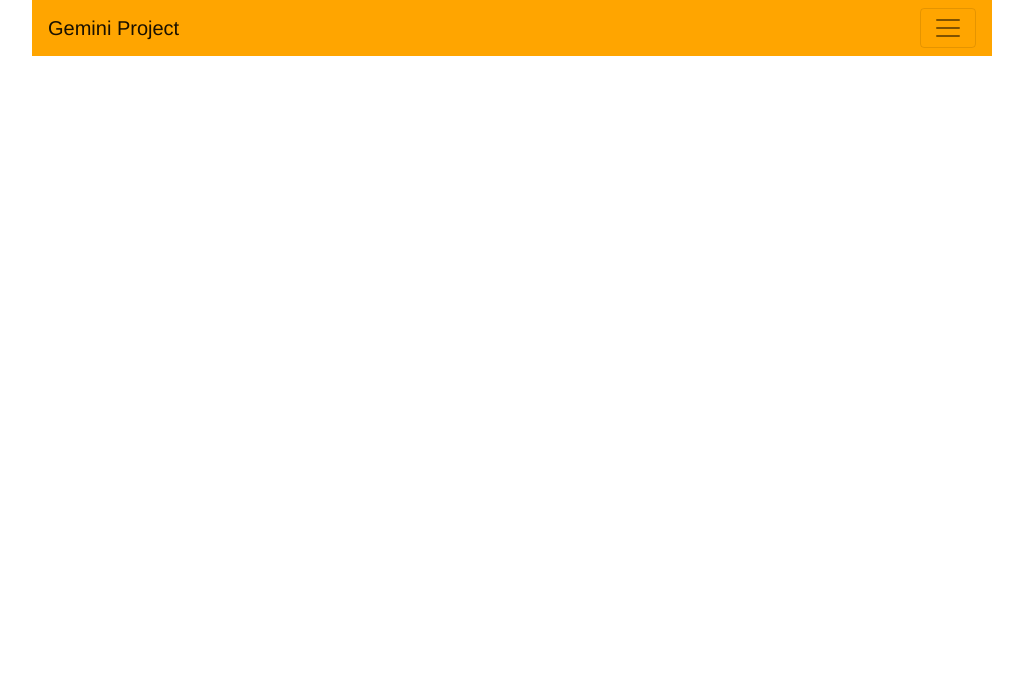
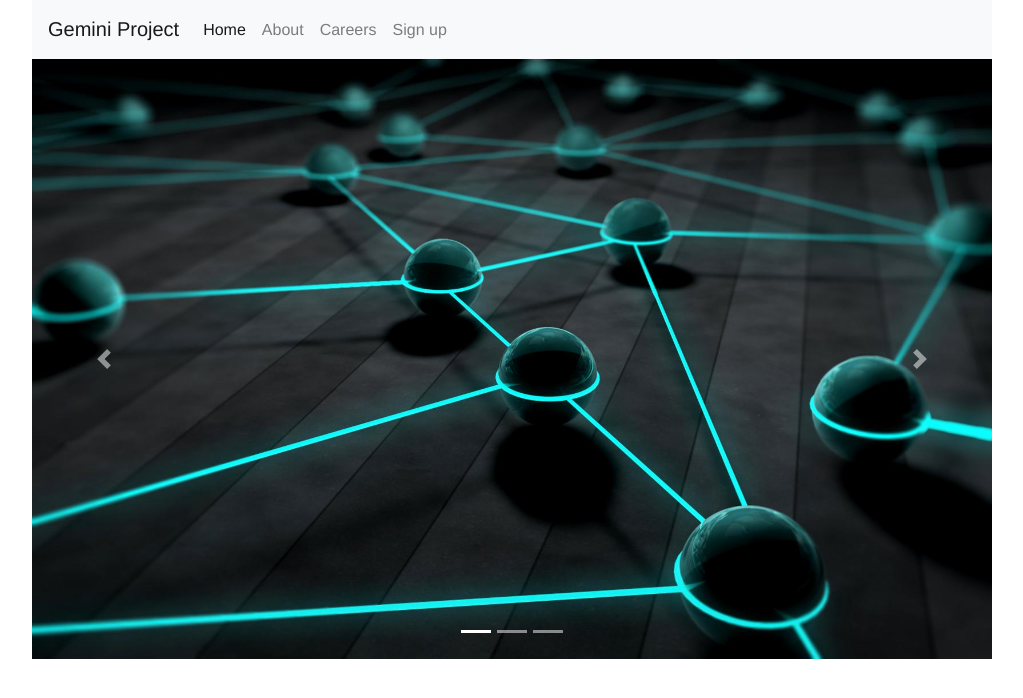
Before and after one commit to GeminiProject/GeminiProject.github.io, a plain HTML site: page index.html in a window 1280 px wide. Shown: the whole page, without its empty margins (128-1151 px from the left). Drawn offline with nearby package versions, Linux system fonts and the light colour scheme; a small style sheet from the web is missing.

Commit message:
Feature: added images below navbar

```diff
--- a/index.html
+++ b/index.html
@@ -29,7 +29,7 @@
   <div class="container_fluid">
   <div id="wrapper">
     <div id="header">
-      <nav class="navbar navbar-light" style="background-color: orange;">
+      <nav class="navbar navbar-expand-lg navbar-light bg-light">
         <a class="navbar-brand" href="index.html">Gemini Project</a>
         <button class="navbar-toggler" type="button" data-toggle="collapse" data-target="#navbarNav" aria-controls="navbarNav" aria-expanded="false" aria-label="Toggle navigation">
           <span class="navbar-toggler-icon"></span>
@@ -54,7 +54,32 @@
       </nav>
     </div>
       <div id="masthead_landing">
-
+        <div id="carouselExampleIndicators" class="carousel slide" data-ride="carousel">
+          <ol class="carousel-indicators">
+            <li data-target="#carouselExampleIndicators" data-slide-to="0" class="active"></li>
+            <li data-target="#carouselExampleIndicators" data-slide-to="1"></li>
+            <li data-target="#carouselExampleIndicators" data-slide-to="2"></li>
+          </ol>
+          <div class="carousel-inner">
+            <div class="carousel-item active">
+              <img src="img/placeholder.jpg" class="d-block w-100" alt="...">
+            </div>
+            <div class="carousel-item">
+              <img src="img/placeholder.jpg" class="d-block w-100" alt="...">
+            </div>
+            <div class="carousel-item">
+              <img src="img/placeholder.jpg" class="d-block w-100" alt="...">
+            </div>
+          </div>
+          <a class="carousel-control-prev" href="#carouselExampleIndicators" role="button" data-slide="prev">
+            <span class="carousel-control-prev-icon" aria-hidden="true"></span>
+            <span class="sr-only">Previous</span>
+          </a>
+          <a class="carousel-control-next" href="#carouselExampleIndicators" role="button" data-slide="next">
+            <span class="carousel-control-next-icon" aria-hidden="true"></span>
+            <span class="sr-only">Next</span>
+          </a>
+        </div>
       </div>
       <div id="content">
 
```
Also changed, not shown: img/placeholder.jpg (added).
